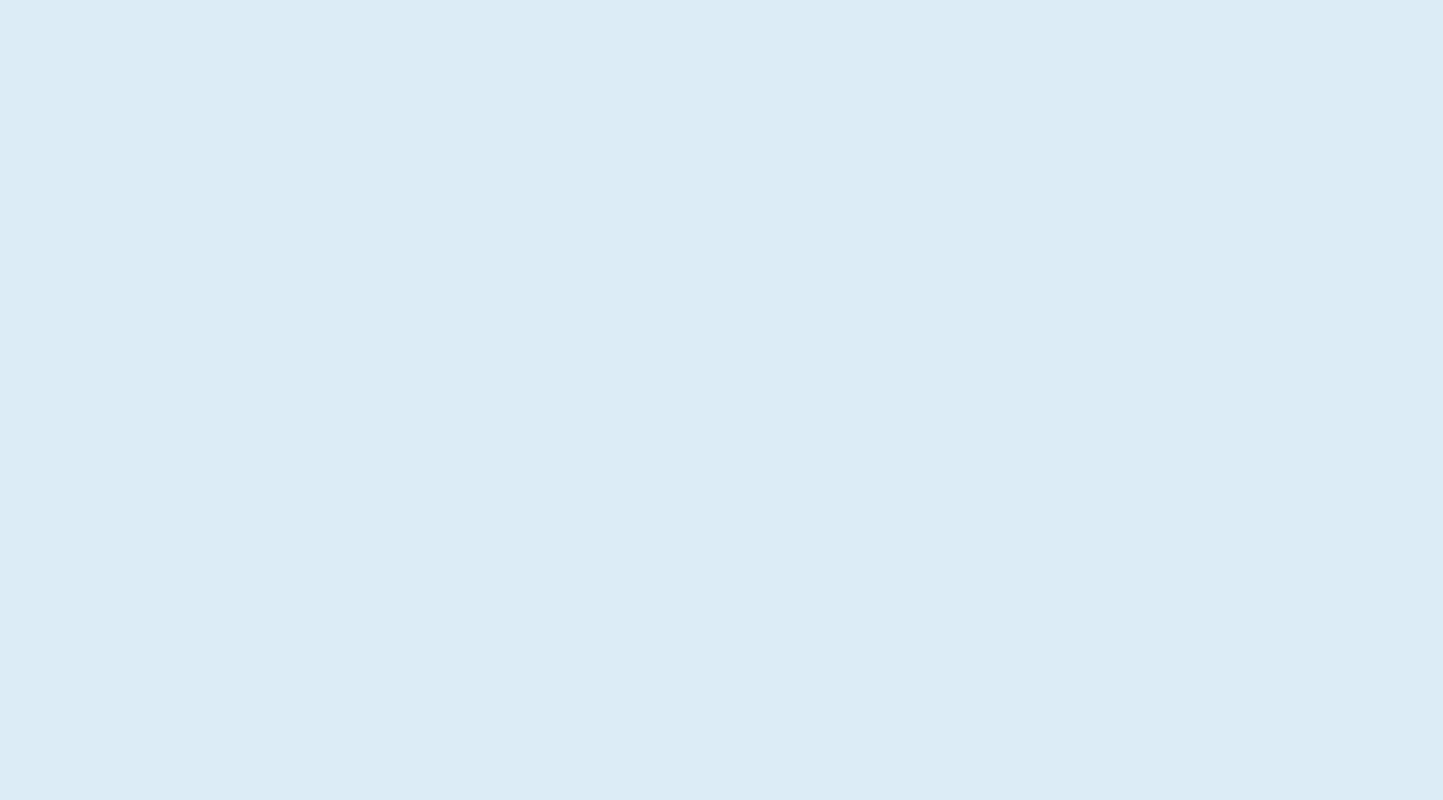
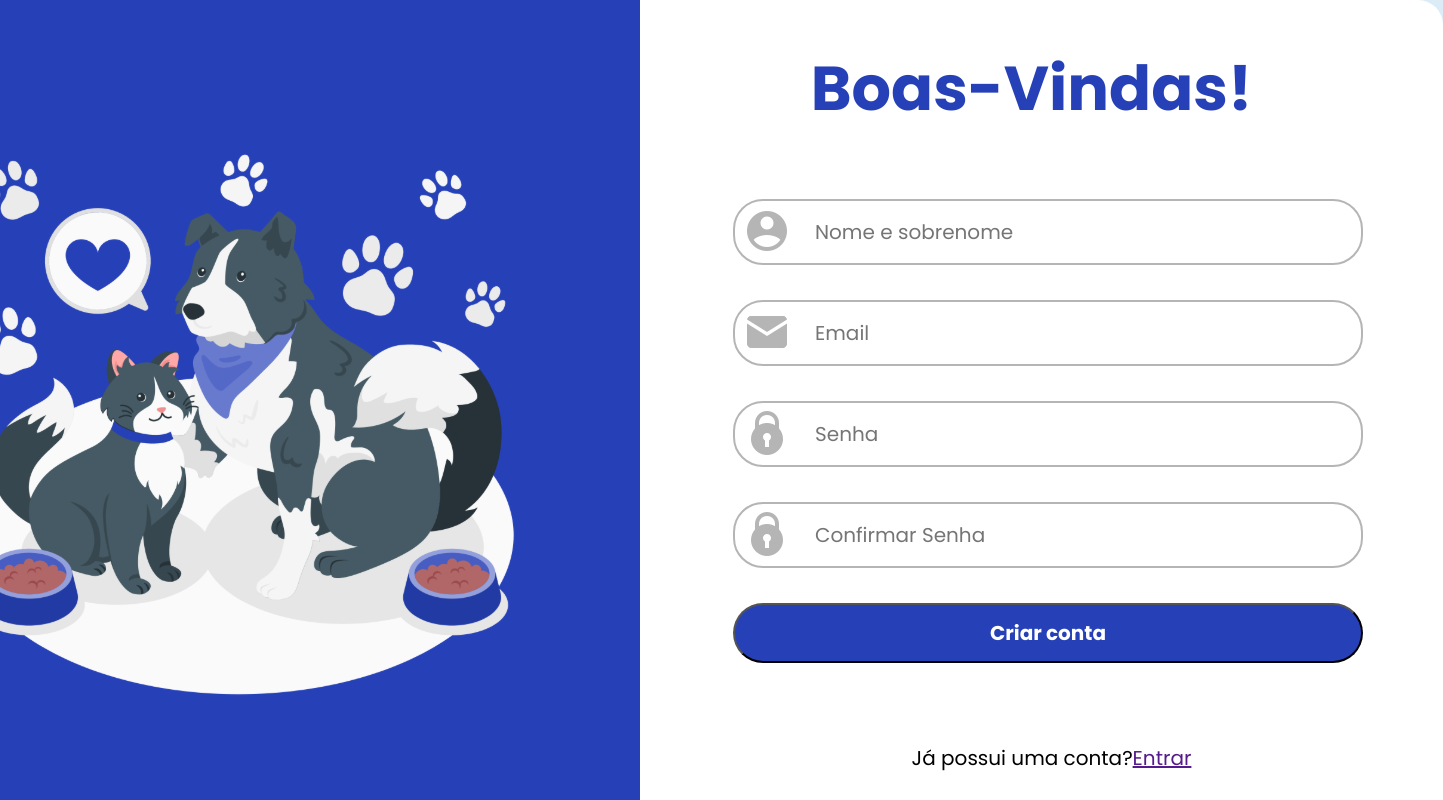
Before and after one commit to paulogmedeiros/J-Pets, a React (Create React App) app in the folder frontend/: page /cadastro/usuario in a window 1280 px wide. Before the commit this address had no page. Shown: the top 800 px of the page, 1443 px wide, since content can reach past the window. Built offline with nearby package versions, Linux system fonts and the light colour scheme.

Commit message:
tela de quem é o usuario

```diff
--- a/frontend/src/App.js
+++ b/frontend/src/App.js
@@ -9,8 +9,8 @@ function App() {
     <BrowserRouter>
     <Routes>
       <Route path='/teste' element={<Login/>}/>
-      <Route path='/cadastro/usuarios' element={<Cadastro_usuario/>}/>
       <Route path='/cadastro/confirmacao' element={<Confirmacao_usuario/>}/>
+      <Route path='/cadastro/usuario' element={<Cadastro_usuario/>}/>
 
     </Routes>
     </BrowserRouter>
--- a/frontend/src/views/Donos_pet/Cadastro_usuario/Cadastro_usuario.css
+++ b/frontend/src/views/Donos_pet/Cadastro_usuario/Cadastro_usuario.css
@@ -1,3 +1,9 @@
+@import url('https://fonts.googleapis.com/css2?family=Poppins:ital,wght@0,100;0,200;0,300;0,400;0,500;0,600;0,700;0,800;0,900;1,100;1,200;1,300;1,400;1,500;1,600;1,700;1,800;1,900&display=swap');
+
+* {
+    font-family: 'Poppins', sans-serif;
+}
+
 body {
     margin: 0;
     padding: 0;
@@ -41,7 +47,7 @@ body {
     color: #2641B7;
     width: 449px;
     height: 96px;
-    font-size: 36px;
+    font-size: 31px;
     margin: 40px 167px 63px 167px;
 
 }
--- a/frontend/src/views/Todos/Quem_e_voce/Quem_e_voce.css
+++ b/frontend/src/views/Todos/Quem_e_voce/Quem_e_voce.css
@@ -1,24 +1,76 @@
+@import url('https://fonts.googleapis.com/css2?family=Poppins:ital,wght@0,100;0,200;0,300;0,400;0,500;0,600;0,700;0,800;0,900;1,100;1,200;1,300;1,400;1,500;1,600;1,700;1,800;1,900&display=swap');
+
 *{
     margin: 0px;
     padding: 0px;
+    box-sizing: border-box;
+    font-family: 'Poppins', sans-serif;
 }
 
 .container{
-    border: 2px solid black;
+    display: flex;
+    flex-direction: column;
+    position: absolute;
+    top: 0;
+    left: 0;
+    width: 100%;
+    height: 100%;
+    align-items: center;
+    background-color: white;
 }
 
 .titulo{
-    border: 2px solid green;
+    height: 200px;
+    width: 692px;
+    display: flex;
+    justify-content: center;
+    align-items: center;
+}
+
+.titulo h1{
+    font-size: 80px;
 }
 
 .imagem{
-    border: 2px solid purple;
+    display: flex;
+}
+
+.imagem button{
+    height: 420px;
+    width: 770px;
+    border-radius: 30px;
+    font-size: 40px;
+    border: 6px solid ;
+}
+
+.imagem-dono-pet button{
+    background-color: #DCECF6;
+    border-color: #2641B7;
+    padding-left: 400px;
+}
+
+.imagem-empresa button{
+    background-color: #FCE48D;
+    border-color: #DEA100;
+    padding-right: 470px;
 }
 
 .imagem-dono-pet{
-    border: 2px solid blue;
+    position: relative;
+    margin-right: 130px;
 }
 
 .imagem-empresa{
-    border: 2px solid red;
+    position: relative;
 }
+
+.imagem-dono-pet img{
+    position: absolute;
+    right: 300px;
+}
+
+.imagem-empresa img{
+    position: absolute;
+    left: 300px;
+
+}
--- a/frontend/src/views/Todos/Quem_e_voce/Quem_e_voce.jsx
+++ b/frontend/src/views/Todos/Quem_e_voce/Quem_e_voce.jsx
@@ -1,4 +1,5 @@
 import React from 'react'
+// import './Quem_e_voce.css'
 import imagemEmpresa from './img/imagem_empresa.svg'
 import imagemDonoPet from './img/imagem_dono_de_pet.svg'
 function Quem_e_voce() {
@@ -9,12 +10,12 @@ function Quem_e_voce() {
         </div>
         <div className='imagem'>
             <div className='imagem-dono-pet'>
-                <img src={imagemDonoPet} alt="imagem para donos de pet" />
-                <button>Dono de pet</button>
+                <img src={imagemDonoPet} alt="imagem para donos de pet" height={450} width={519}/>
+                <button><b>Dono de pet</b></button>
             </div>
             <div className='imagem-empresa'>
-                <img src={imagemEmpresa} alt="imagem para empresas" />
-                <button>Empresa</button>
+                <img src={imagemEmpresa} alt="imagem para empresas"height={450} width={519} />
+                <button><b>Empresa</b></button>
             </div>
         </div>
     </div>
```
